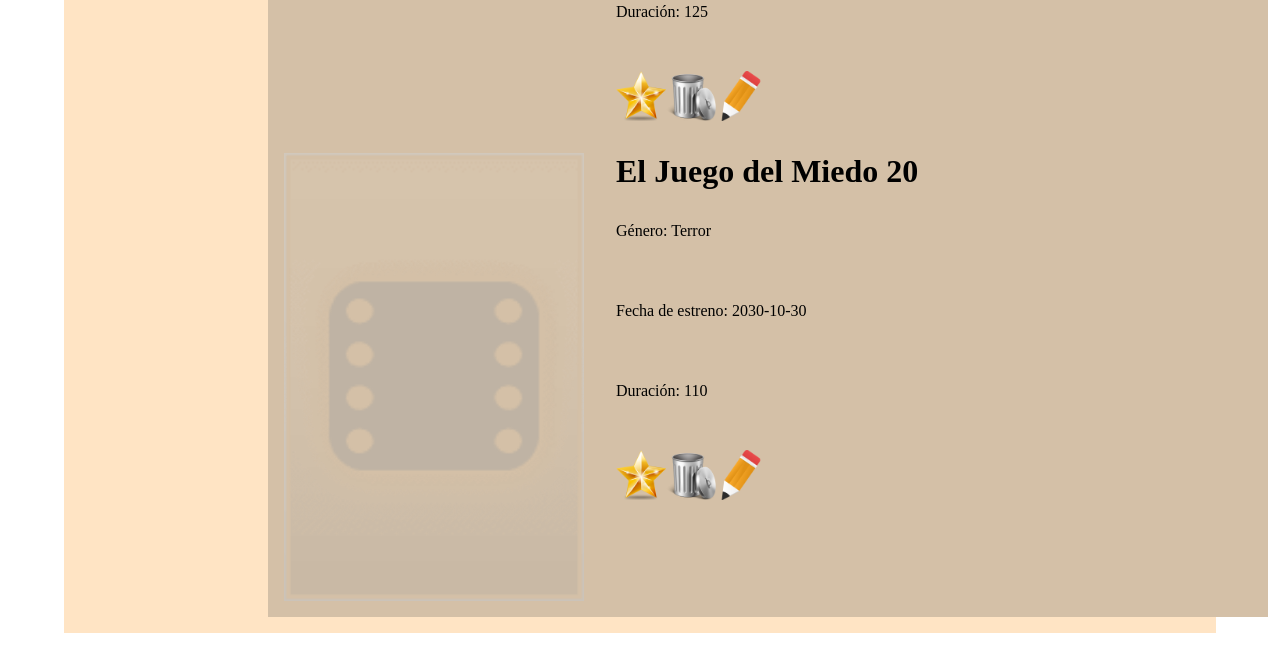
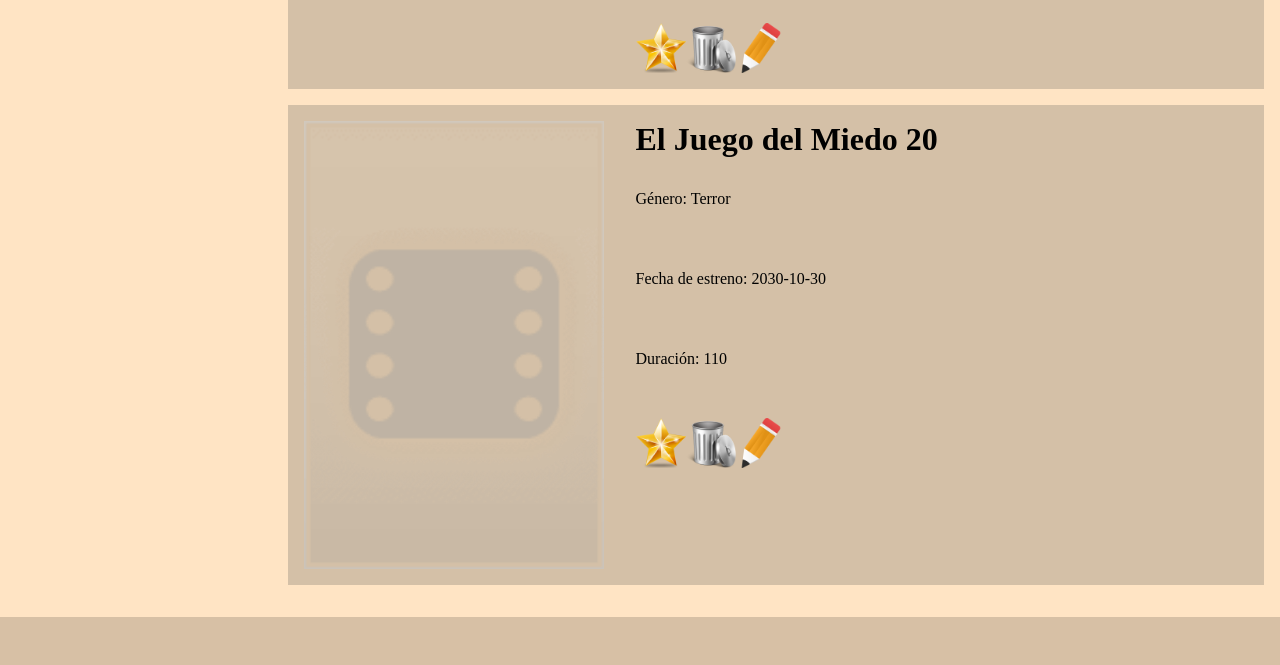
Before and after one commit to bobadillajuan/movies, a PHP site: page /php/pelicula_listado.php in a window 1280 px wide. Shown: the part 806-1471 px from the top of the page. After the commit the page ends 1423 px from the top, so only its background shows below. Run offline with PHP 8.4, Linux system fonts and the light colour scheme; a user stored in the database is signed in; data comes from the database, SQL or seed files in the repository.

Commit message:
cambios al css parte 1

```diff
--- a/Ejercicio-01/css/estilos.css
+++ b/Ejercicio-01/css/estilos.css
@@ -5,16 +5,20 @@
     /* background-color: rgb(66, 30, 30); */
 }
 
+body{
+    background-color: bisque;
+}
+
 main{
-    width: 90%;
-    margin: 2em auto;
+    /* width: 90%; */
+    margin: 0 auto;
     background-color: bisque;
 }
 
 form{
-    width: 100%;
-    margin: 0 auto;
-    padding: 2.5em;
+    /* width: 100%; */
+    /* margin: 0 auto; */
+    padding: 1.5em;
     align-self: center;
 
 }
@@ -43,7 +47,6 @@ form{
 
 }
 
-
 #enviar {
     border: rgb(168, 36, 36) 0.03em solid;
     padding: 1em;
@@ -52,7 +55,6 @@ form{
     width: 35%;
     align-self: center;
 }
-
 
 h4{
     margin-right: 10em;
@@ -91,9 +93,7 @@ caption{
 }
 
 .tabla td{
-    padding: 0.5em;
-
-}
+    padding: 0.5em;}
 
 #articleTabla{
     background-color: bisque;
@@ -120,11 +120,15 @@ p{
 }
 /* --- */
 
+.articlePrincipal{
+    display: flex;
+    flex-direction: row;
+}
 
 #menu{
     background-color: bisque;
-    width: 25%;
-    margin-bottom: 2em;
+    width: 17%;
+    padding: 2em;
 }
 
 #menu h2{
@@ -157,11 +161,6 @@ ul li a{
     color: whitesmoke;
     width: 3em;
     border: solid black 0.01em;
-}
-
-.articlePrincipal{
-    display: flex;
-    flex-direction: row;
 }
 
 .formularioPelicula{
@@ -197,19 +196,21 @@ ul li a{
 /* CSS PARA PELICULA_LISTADO */
 
 .listadoPeliculas{
-    display: flex;
+    /* display: flex; */
     flex-direction: column;
     align-items: center;
     margin: 1em;
-    width: 75%;
+    width: 80%;
 }
 
 .articlePeliculaIndividual{
     display: flex;
     flex-direction: row;
+    margin-bottom: 1em;
+    margin-right: 1em;
     /* align-items: center; */
     background-color: rgb(212, 192, 167);
-    width: 1000px;
+    width: 100%;
 }
 
 .pPelicula{
@@ -308,8 +309,6 @@ ul li a{
     display: flex;
     flex-direction: row;
     justify-content: center;
-    margin-top: 2em;
-    margin-left: 1em;
     border: solid 0.2em rgb(179, 50, 50);
     border-style: none none solid none;
 }
@@ -381,11 +380,26 @@ ul li a{
 /* BUSCADOR */
 
 .buscador{
-    width: 50%;
+    /* display: flex;
+    flex-direction: row; */
+    /* width: 50%; */
     margin: 0 auto;
 }
 
 .buscador input{
     border: red solid 0.02em;
+    width: 300px;
     height: 30px;
 }
+
+#botonbuscador{
+width: 19.5%;
+}
+
+#espaciobuscador{
+    width: 80%;
+}
+
+
+/* id="botonbuscador" */
+/* id="espaciobuscador" */
--- a/Ejercicio-01/php/pelicula_listado.php
+++ b/Ejercicio-01/php/pelicula_listado.php
@@ -17,8 +17,8 @@ if (!empty($_SESSION['usuario'])) {
 
     <!-- Buscador de peliculas medio pelo -->
     <form action="" method="get" class="buscador">
-                    <input type="search" id=bu name="buscador" placeholder="buscar...">
-                    <input type="submit" value="buscar">
+                    <input type="search" id="espaciobuscador" name="buscador" placeholder="buscar...">
+                    <input type="submit" id="botonbuscador" value="buscar">
                 </form>
 
     <?php
```
Also changed, not shown: Ejercicio-01/img/usuarios/sha1.jpg.
